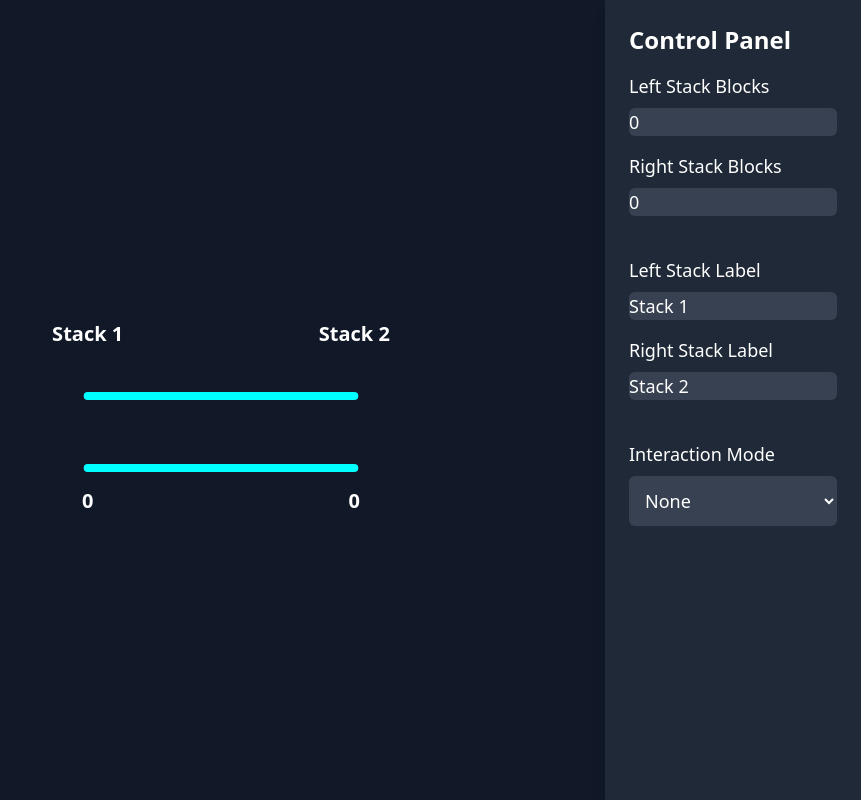
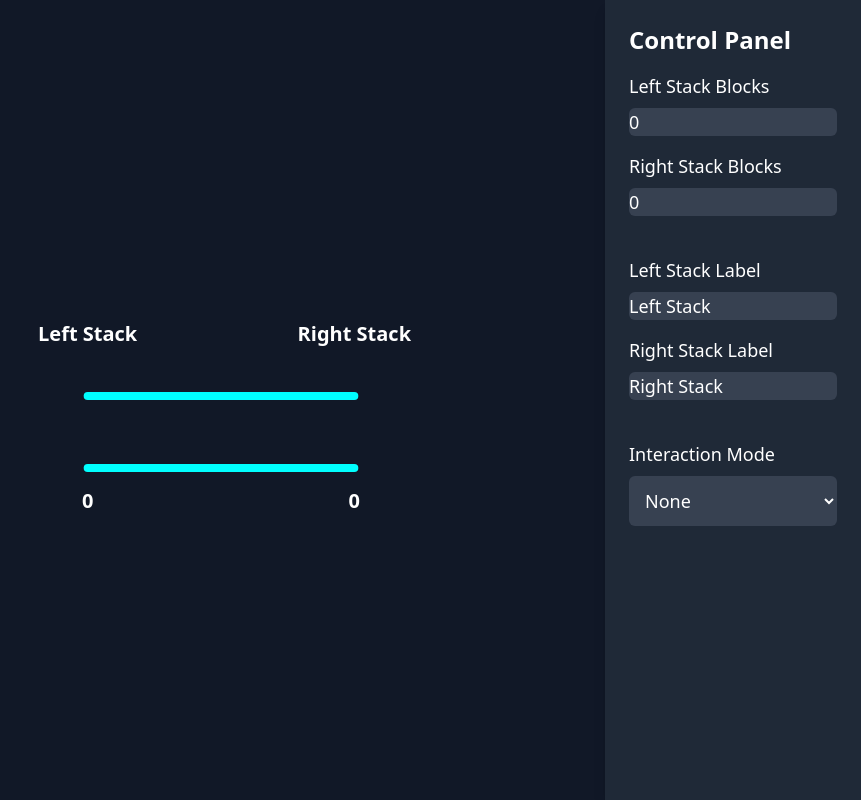
Before and after one commit to dkinsell/stack-comparator, a React (Vite) app: page / in a window 1280 px wide. Shown: the whole page, without its empty margins (419-1280 px from the left). Built offline with nearby package versions, Linux system fonts and the light colour scheme.

Commit message:
updates stack1 and stack2 in all files to left and right for better accessibility

```diff
--- a/src/App.tsx
+++ b/src/App.tsx
@@ -4,14 +4,14 @@ import Comparator from "./components/Comparator";
 import ControlPanel from "./components/ControlPanel";
 
 const App = () => {
-  const [stack1, setStack1] = useState<number>(0);
-  const [stack2, setStack2] = useState<number>(0);
-  const [stack1Label, setStack1Label] = useState<string>("Stack 1");
-  const [stack2Label, setStack2Label] = useState<string>("Stack 2");
+  const [leftStack, setLeftStack] = useState<number>(0);
+  const [rightStack, setRightStack] = useState<number>(0);
+  const [leftStackLabel, setLeftStackLabel] = useState<string>("Left Stack");
+  const [rightStackLabel, setRightStackLabel] = useState<string>("Right Stack");
   const [mode, setMode] = useState<string>("none");
 
-  const stack1Ref = useRef<HTMLDivElement>(null);
-  const stack2Ref = useRef<HTMLDivElement>(null);
+  const leftStackRef = useRef<HTMLDivElement>(null);
+  const rightStackRef = useRef<HTMLDivElement>(null);
 
   const handleStackInteraction = (stack: string, action: string) => {
     console.log(`Interaction on ${stack}: ${action}`);
@@ -27,42 +27,42 @@ const App = () => {
         }}
       >
         <BlockStack
-          label={stack1Label}
-          blocks={stack1}
-          setBlocks={setStack1}
-          stackRef={stack1Ref}
+          label={leftStackLabel}
+          blocks={leftStack}
+          setBlocks={setLeftStack}
+          stackRef={leftStackRef}
           mode={mode}
           onStackInteraction={(action) =>
-            handleStackInteraction("stack1", action)
+            handleStackInteraction("leftStack", action)
           }
         />
         <Comparator
-          height1={stack1}
-          height2={stack2}
-          stack1Ref={stack1Ref}
-          stack2Ref={stack2Ref}
+          leftHeight={leftStack}
+          rightHeight={rightStack}
+          leftStackRef={leftStackRef}
+          rightStackRef={rightStackRef}
         />
         <BlockStack
-          label={stack2Label}
-          blocks={stack2}
-          setBlocks={setStack2}
-          stackRef={stack2Ref}
+          label={rightStackLabel}
+          blocks={rightStack}
+          setBlocks={setRightStack}
+          stackRef={rightStackRef}
           mode={mode}
           onStackInteraction={(action) =>
-            handleStackInteraction("stack2", action)
+            handleStackInteraction("rightStack", action)
           }
         />
       </div>
 
       <ControlPanel
-        stack1={stack1}
-        stack2={stack2}
-        setStack1={setStack1}
-        setStack2={setStack2}
-        stack1Label={stack1Label}
-        setStack1Label={setStack1Label}
-        stack2Label={stack2Label}
-        setStack2Label={setStack2Label}
+        leftStack={leftStack}
+        rightStack={rightStack}
+        setLeftStack={setLeftStack}
+        setRightStack={setRightStack}
+        leftStackLabel={leftStackLabel}
+        setLeftStackLabel={setLeftStackLabel}
+        rightStackLabel={rightStackLabel}
+        setRightStackLabel={setRightStackLabel}
         mode={mode}
         setMode={setMode}
       />
--- a/src/components/Comparator.tsx
+++ b/src/components/Comparator.tsx
@@ -1,17 +1,17 @@
 import { useEffect, useState } from "react";
 
 interface ComparatorProps {
-  height1: number;
-  height2: number;
-  stack1Ref: React.RefObject<HTMLDivElement>;
-  stack2Ref: React.RefObject<HTMLDivElement>;
+  leftHeight: number;
+  rightHeight: number;
+  leftStackRef: React.RefObject<HTMLDivElement>;
+  rightStackRef: React.RefObject<HTMLDivElement>;
 }
 
 const Comparator = ({
-  height1,
-  height2,
-  stack1Ref,
-  stack2Ref,
+  leftHeight,
+  rightHeight,
+  leftStackRef,
+  rightStackRef,
 }: ComparatorProps) => {
   const [positions, setPositions] = useState<{
     x1: number;
@@ -30,23 +30,23 @@ const Comparator = ({
   });
 
   useEffect(() => {
-    if (stack1Ref.current && stack2Ref.current) {
-      const stack1Rect = stack1Ref.current.getBoundingClientRect();
-      const stack2Rect = stack2Ref.current.getBoundingClientRect();
+    if (leftStackRef.current && rightStackRef.current) {
+      const leftStackRect = leftStackRef.current.getBoundingClientRect();
+      const rightStackRect = rightStackRef.current.getBoundingClientRect();
 
-      const offsetX = stack1Rect.width / 2;
+      const offsetX = leftStackRect.width / 2;
       const lineGap = 20;
 
       setPositions({
-        x1: stack1Rect.left + offsetX,
-        y1_top: stack1Rect.top - lineGap,
-        y1_bottom: stack1Rect.bottom + lineGap,
-        x2: stack2Rect.left + offsetX,
-        y2_top: stack2Rect.top - lineGap,
-        y2_bottom: stack2Rect.bottom + lineGap,
+        x1: leftStackRect.left + offsetX,
+        y1_top: leftStackRect.top - lineGap,
+        y1_bottom: leftStackRect.bottom + lineGap,
+        x2: rightStackRect.left + offsetX,
+        y2_top: rightStackRect.top - lineGap,
+        y2_bottom: rightStackRect.bottom + lineGap,
       });
     }
-  }, [height1, height2, stack1Ref, stack2Ref]);
+  }, [leftHeight, rightHeight, leftStackRef, rightStackRef]);
 
   return (
     <svg
@@ -81,7 +81,7 @@ const Comparator = ({
         fontWeight="bold"
         textAnchor="middle"
       >
-        {height1}
+        {leftHeight}
       </text>
 
       <text
@@ -92,7 +92,7 @@ const Comparator = ({
         fontWeight="bold"
         textAnchor="middle"
       >
-        {height2}
+        {rightHeight}
       </text>
     </svg>
   );
--- a/src/components/ControlPanel.tsx
+++ b/src/components/ControlPanel.tsx
@@ -1,27 +1,27 @@
 import { SetStateAction } from "react";
 
 interface ControlPanelProps {
-  stack1: number;
-  stack2: number;
-  setStack1: React.Dispatch<React.SetStateAction<number>>;
-  setStack2: React.Dispatch<React.SetStateAction<number>>;
-  stack1Label: string;
-  setStack1Label: React.Dispatch<React.SetStateAction<string>>;
-  stack2Label: string;
-  setStack2Label: React.Dispatch<React.SetStateAction<string>>;
+  leftStack: number;
+  rightStack: number;
+  setLeftStack: React.Dispatch<React.SetStateAction<number>>;
+  setRightStack: React.Dispatch<React.SetStateAction<number>>;
+  leftStackLabel: string;
+  setLeftStackLabel: React.Dispatch<React.SetStateAction<string>>;
+  rightStackLabel: string;
+  setRightStackLabel: React.Dispatch<React.SetStateAction<string>>;
   mode: string;
   setMode: React.Dispatch<React.SetStateAction<string>>;
 }
 
 const ControlPanel = ({
-  stack1,
-  stack2,
-  setStack1,
-  setStack2,
-  stack1Label,
-  setStack1Label,
-  stack2Label,
-  setStack2Label,
+  leftStack,
+  rightStack,
+  setLeftStack,
+  setRightStack,
+  leftStackLabel,
+  setLeftStackLabel,
+  rightStackLabel,
+  setRightStackLabel,
   mode,
   setMode,
 }: ControlPanelProps) => {
@@ -46,27 +46,27 @@ const ControlPanel = ({
       <h2 className="text-2xl font-bold mb-4">Control Panel</h2>
 
       <div className="mb-6">
-        <label htmlFor="stack1-input" className="block mb-2 text-lg">
+        <label htmlFor="left-stack-input" className="block mb-2 text-lg">
           Left Stack Blocks
         </label>
         <input
-          id="stack1-input"
+          id="left-stack-input"
           type="number"
-          value={stack1}
-          onChange={handleStackChange(setStack1)}
+          value={leftStack}
+          onChange={handleStackChange(setLeftStack)}
           min="0"
           max="10"
           className="w-full bg-gray-700 rounded-md text-white text-lg mb-4"
         />
 
-        <label htmlFor="stack2-input" className="block mb-2 text-lg">
+        <label htmlFor="right-stack-input" className="block mb-2 text-lg">
           Right Stack Blocks
         </label>
         <input
-          id="stack2-input"
+          id="right-stack-input"
           type="number"
-          value={stack2}
-          onChange={handleStackChange(setStack2)}
+          value={rightStack}
+          onChange={handleStackChange(setRightStack)}
           min="0"
           max="10"
           className="w-full bg-gray-700 rounded-md text-white text-lg mb-4"
@@ -74,25 +74,25 @@ const ControlPanel = ({
       </div>
 
       <div className="mb-6">
-        <label htmlFor="stack1-label" className="block mb-2 text-lg">
+        <label htmlFor="left-stack-label" className="block mb-2 text-lg">
           Left Stack Label
         </label>
         <input
-          id="stack1-label"
+          id="left-stack-label"
           type="text"
-          value={stack1Label}
-          onChange={handleLabelChange(setStack1Label)}
+          value={leftStackLabel}
+          onChange={handleLabelChange(setLeftStackLabel)}
           className="w-full bg-gray-700 rounded-md text-white text-lg mb-4"
         />
 
-        <label htmlFor="stack2-label" className="block mb-2 text-lg">
+        <label htmlFor="right-stack-label" className="block mb-2 text-lg">
           Right Stack Label
         </label>
         <input
-          id="stack2-label"
+          id="right-stack-label"
           type="text"
-          value={stack2Label}
-          onChange={handleLabelChange(setStack2Label)}
+          value={rightStackLabel}
+          onChange={handleLabelChange(setRightStackLabel)}
           className="w-full bg-gray-700 rounded-md text-white text-lg mb-4"
         />
       </div>
```
